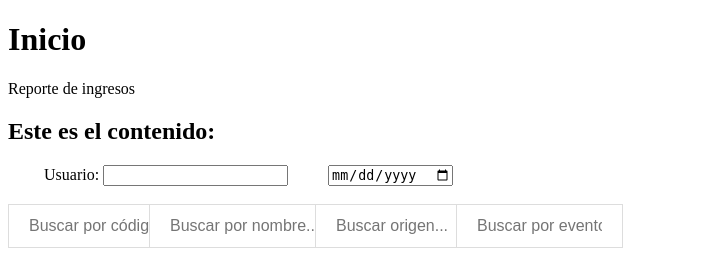
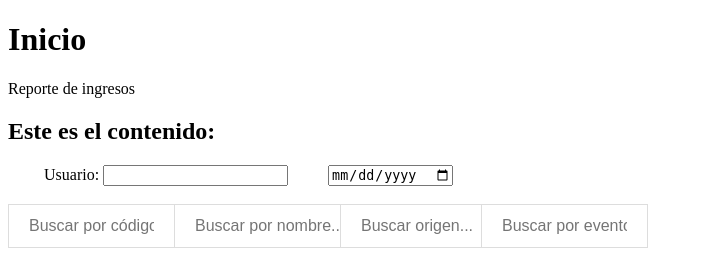
Before and after one commit to usac201612398/web1, a Django app: page /app1/registro/consulta in a window 1280 px wide. Shown: the top 267 px of the page, without its empty margins (0-703 px from the left). Run offline with Django 4.2, Linux system fonts and the light colour scheme; data that the repository does not hold is empty.

```diff
--- a/web1/data/static/style_consultaregistro.css
+++ b/web1/data/static/style_consultaregistro.css
@@ -210,7 +210,7 @@
     }
 
     .box02{
-    width: 125px;
+    width: 150px;
     height: 45px;
     }
 
```
